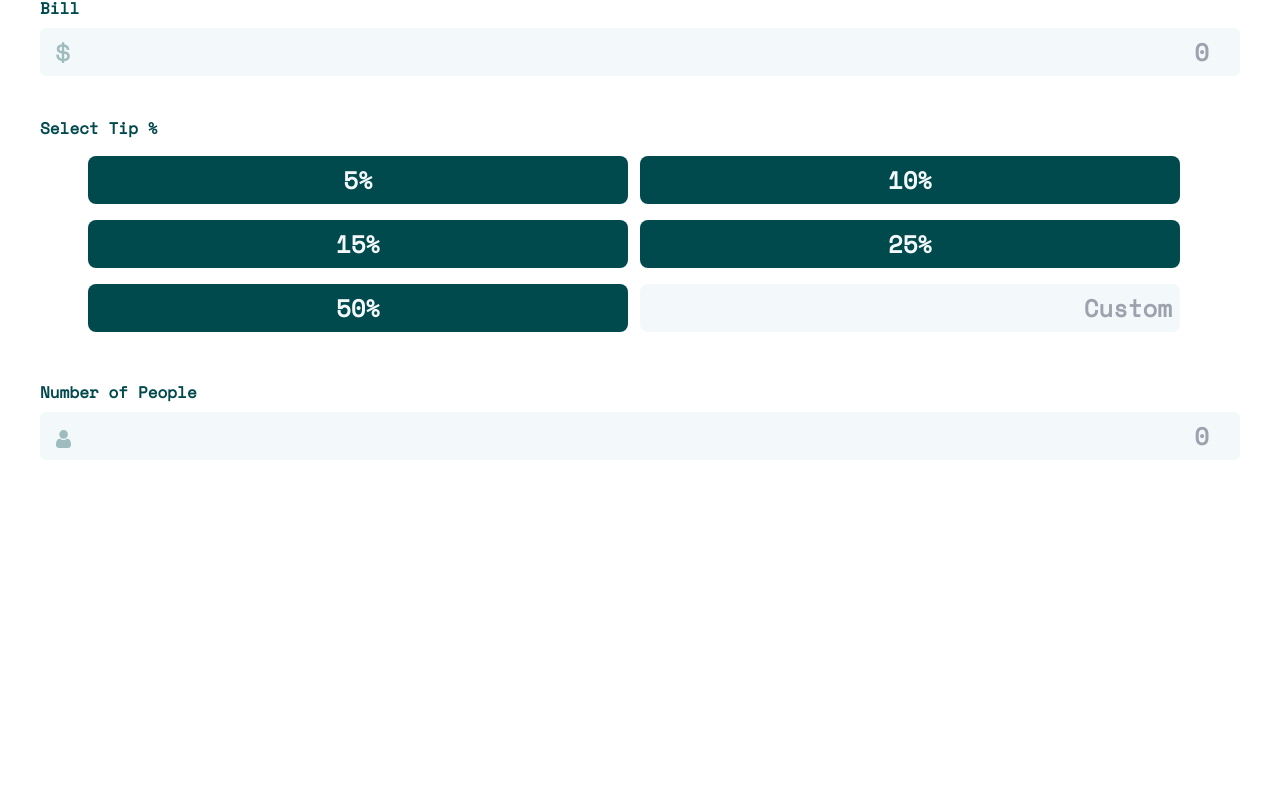
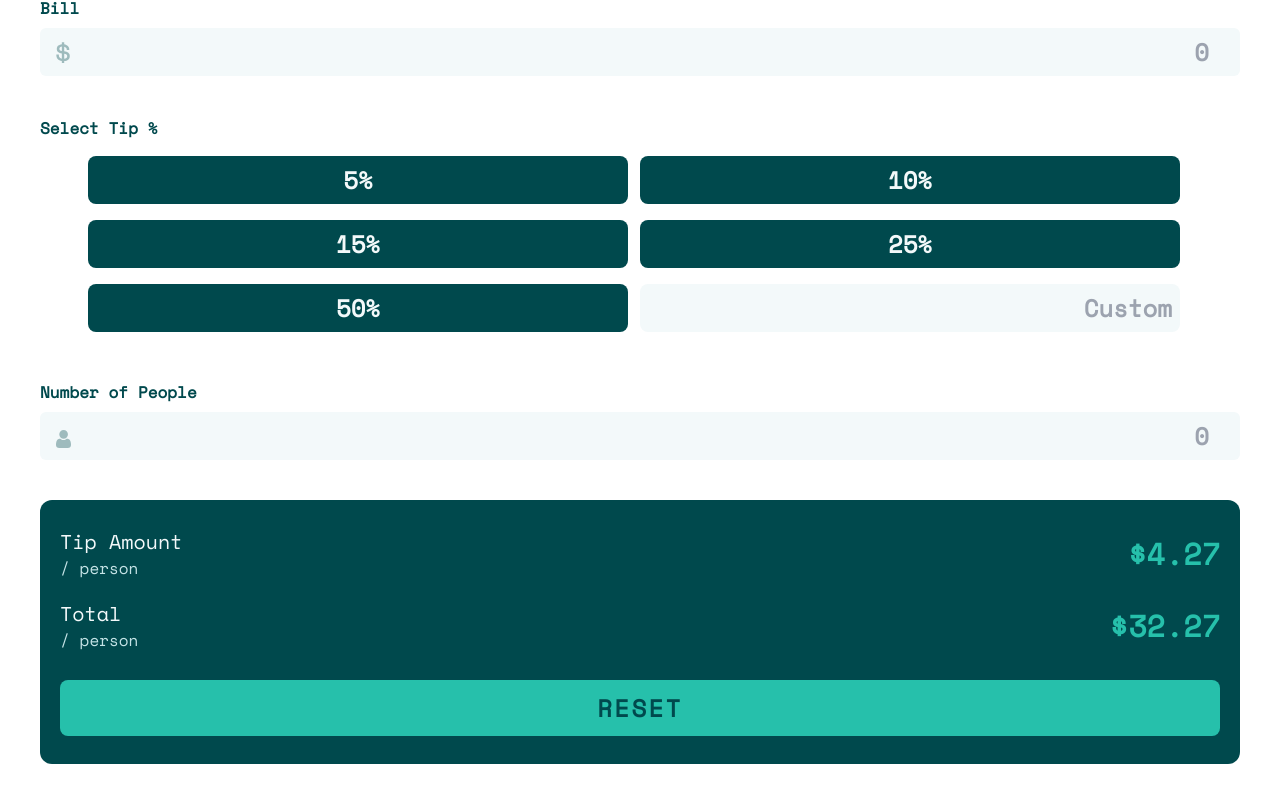
Before and after one commit to ValTM/friendly-bassoon, a React (Vite) app: page /tips-calculator in a window 1280 px wide. Shown: the part 338-1140 px from the top of the page. Before the commit the page ends 994 px from the top, so only its background shows below. Built offline with nearby package versions, Linux system fonts and the light colour scheme; the HTML template or start-up script is replaced by a standard one.

Commit message:
added Recap Container in Tips Calculator project

```diff
--- /dev/null
+++ b/src/pages/TipsCalculator/RecapContainer.jsx
@@ -0,0 +1,27 @@
+import React from 'react';
+
+function RecapContainer() {
+  return (
+    <div className=" bg-tipsDarkCyan mt-10 rounded-xl px-5 py-7">
+      <div className="flex justify-between items-center">
+        <div>
+          <p className="text-xl text-tipsWhiteColor">Tip Amount</p>
+          <p className="text-tipsLightGrayishCyan">/ person</p>
+        </div>
+        <p className="text-3xl text-tipsCyan font-bold">$4.27</p>
+      </div>
+      <div className="flex justify-between items-center mt-5">
+        <div>
+          <p className="text-xl text-tipsWhiteColor">Total</p>
+          <p className="text-tipsLightGrayishCyan">/ person</p>
+        </div>
+        <p className="text-3xl text-tipsCyan font-bold">$32.27</p>
+      </div>
+      <button className=" mt-7 py-3 w-[100%] bg-tipsCyan rounded-lg text-2xl text-tipsDarkCyan font-bold tracking-widest text-center hover:bg-tipsLightGrayishCyan">
+        RESET
+      </button>
+    </div>
+  );
+}
+
+export default RecapContainer;
--- a/src/pages/TipsCalculator/TipsCalculator.jsx
+++ b/src/pages/TipsCalculator/TipsCalculator.jsx
@@ -5,6 +5,7 @@ import BillContainer from './BillContainer';
 import logo from '../../assets/tips-calc-img/logo.svg';
 import TipsContainer from './TipsContainer';
 import PeopleContainer from './PeopleContainer';
+import RecapContainer from './RecapContainer';
 
 function TipsCalculator() {
   return (
@@ -12,10 +13,11 @@ function TipsCalculator() {
       <Header title="Tips Calculator" />
       <div className="tips-body h-[100%] w-[100%] bg-tipsLightGrayishCyan">
         <img className="mx-auto pt-20" src={logo} alt="" />
-        <form className="h-[700px] bg-white mt-20 rounded-t-[20px] p-10">
+        <form className=" bg-white mt-20 rounded-t-[20px] p-10">
           <BillContainer />
           <TipsContainer />
           <PeopleContainer />
+          <RecapContainer />
         </form>
       </div>
     </>
```
